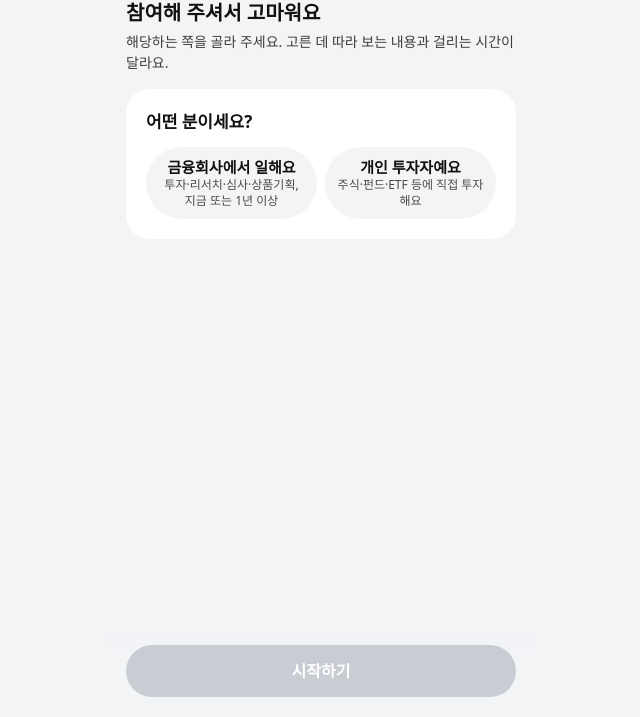
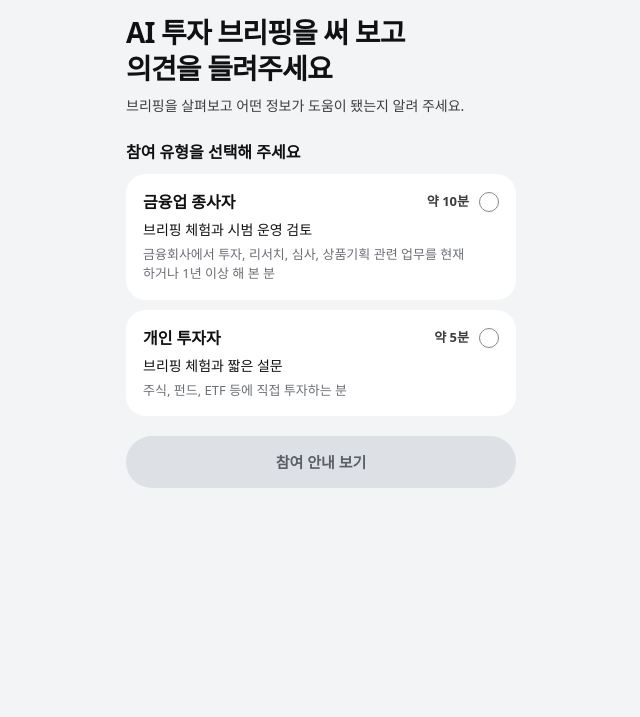
Before and after one commit to daisy2o/brief-user-study, a plain HTML site: page index.html in a window 1280 px wide. Shown: the part 83-800 px from the top of the page, without its empty margins (319-959 px from the left). Drawn offline with Linux system fonts and the light colour scheme.

Commit message:
브리핑 참여 유형 선택 화면 개선

```diff
--- a/index.html
+++ b/index.html
@@ -178,42 +178,70 @@ textarea{width:100%;min-height:84px;border:0;background:var(--surface);border-ra
 .fold2 .cnt{margin-left:6px}
 .top+.sub{margin-bottom:4px}
 .stepbar{display:grid;grid-template-columns:repeat(3,1fr);gap:8px;margin-top:16px}.stepbar div{background:var(--panel);border-radius:16px;padding:10px 8px;font-size:13px;font-weight:600;color:var(--ink);text-align:center}.stepbar b{display:block;font-size:12px;color:var(--mute);font-weight:600}
+.entry{max-width:430px;min-height:100vh;min-height:100svh;margin:0 auto;padding:0 20px calc(24px + env(safe-area-inset-bottom))}
+.entry .brand{margin-top:20px;font-size:18px}
+.entry-head{margin:20px 0 24px}
+.entry-head h1{color:var(--ink);font-size:clamp(24px,6.5vw,28px);line-height:1.3;letter-spacing:-.03em;word-break:keep-all}
+.entry-head p{margin-top:8px;color:var(--body);font-size:14px;word-break:keep-all}
+.entry-label{margin:0 0 10px;font-size:16px}
+.entry-options,.entry-resume{display:grid;gap:10px}
+.entry-option{display:grid;grid-template-columns:minmax(0,1fr) auto 20px;gap:5px 10px;align-items:center;width:100%;padding:15px 16px;background:var(--panel);border:1px solid transparent;border-radius:20px;text-align:left}
+.entry-option[aria-pressed="true"]{border-color:#839B29;background:var(--tint)}
+.entry-option:focus-visible,.entry-action:focus-visible{outline:2px solid var(--ink);outline-offset:3px}
+.entry-option-name{color:var(--ink);font-size:16px;font-weight:700;word-break:keep-all}
+.entry-option-time{color:var(--body);font-size:13px;font-weight:600;white-space:nowrap}
+.entry-option-check{display:grid;place-items:center;width:20px;height:20px;border:1px solid #848992;border-radius:50%;color:transparent;font-size:13px;font-weight:800;line-height:1}
+.entry-option[aria-pressed="true"] .entry-option-check{border-color:var(--ink);background:var(--ink);color:#fff}
+.entry-option-task,.entry-option-criteria{grid-column:1/-1;word-break:keep-all}
+.entry-option-task{color:var(--ink);font-size:14px}
+.entry-option-criteria{color:var(--mute);font-size:13px}
+.entry-action{width:100%;min-height:52px}
+.entry-action.pri[disabled]{background:#DDE0E5;color:#5B6068}
+.entry-footer{margin-top:20px}
+.entry-error{margin:0 0 10px;color:#B42318}
+.entry .test-note{color:#B42318;font-weight:700}
 </style>
 </head>
 <body>
-<div class="app" id="app"></div>
+<main class="entry" id="app"></main>
 <script>
 const SUBMIT_URL='https://script.google.com/macros/s/AKfycbzN1F7-0oamiwVFQXjuDtPf-lUZ1IfBDL0n0wCGupwHCcjiK7JuKJv7OLIwfApjHRBqZA/exec';
 const Q=new URLSearchParams(location.search), TEST=Q.get('test')==='1';
-const $=document.getElementById('app'); let g=null, len=null, busy=false, err='';
+const $=document.getElementById('app'); let g=null, busy=false, err='';
 const KEY='mb_claim_'+(TEST?'test':'live');
 const go=(c,only)=>{ const q=new URLSearchParams({p:c}); if(only) q.set('only','a'); if(TEST) q.set('test','1'); location.replace('study.html?'+q.toString()); };
 /* 하던 참여가 있으면 바로 넘기지 않고 '이어서 하기 / 처음부터 다시 고르기'를 보인다(11/24 회의 — 모드를 바꿀 수 있게) */
 let saved=null; try{ const s=JSON.parse(localStorage.getItem(KEY)||'null'); if(s&&s.code&&!Q.get('reset')) saved=s; }catch(e){}
-const opt=(k,v,label,sub)=>`<button class="cap sec ${ (k==='g'?g:len)===v?'sel':''}" data-k="${k}" data-v="${v}" style="height:auto;min-height:56px;flex-direction:column;white-space:normal;padding:10px 12px;line-height:1.35">${label}${sub?`<small style="font-weight:500;font-size:12px;opacity:.75">${sub}</small>`:''}</button>`;
+const participationOptions=[
+  {group:'E', label:'금융업 종사자', time:'약 10분', task:'브리핑 체험과 시범 운영 검토', criteria:'금융회사에서 투자, 리서치, 심사, 상품기획 관련 업무를 현재 하거나 1년 이상 해 본 분'},
+  {group:'G', label:'개인 투자자', time:'약 5분', task:'브리핑 체험과 짧은 설문', criteria:'주식, 펀드, ETF 등에 직접 투자하는 분'}
+];
+const notices=()=>`${TEST?'<div class="note test-note">테스트 모드 · 이 응답은 정식 결과에 들어가지 않아요</div>':''}
+  <div class="note">연구용 화면 · 투자 조언 아님</div><div class="brand">모닝브리프</div>`;
+const option=({group,label,time,task,criteria})=>`<button type="button" class="entry-option" data-k="g" data-v="${group}" aria-pressed="${g===group}" ${busy?'disabled':''}>
+  <span class="entry-option-name">${label}</span><span class="entry-option-time">${time}</span><span class="entry-option-check" aria-hidden="true">✓</span>
+  <span class="entry-option-task">${task}</span><span class="entry-option-criteria">${criteria}</span>
+  </button>`;
 function render(){
-  if(saved){ const who=saved.code[0]==='E'?'금융회사 종사자':'개인 투자자';
-    $.innerHTML=(TEST?`<div class="note" style="color:#B42318;font-weight:700">테스트 모드 · 이 응답은 정식 결과에 들어가지 않아요</div>`:'')+
-    `<div class="note">연구용 화면 · 투자 조언 아님</div><div class="h1" style="margin-top:24px">하던 참여가 있어요</div>
-    <div class="lead">${who}로 시작했어요. 이어서 하거나, 처음부터 다시 고를 수 있어요.</div>
-    <div class="panel pad" style="margin-top:12px"><div class="two"><button class="cap pri" data-act="resume" style="height:52px">이어서 하기</button><button class="cap sec" data-act="restart" style="height:52px">처음부터 다시 고르기</button></div></div>`;
+  if(saved){ const who=saved.code[0]==='E'?'금융업 종사자':'개인 투자자';
+    $.innerHTML=notices()+`<div class="entry-head"><h1>이어서 참여할까요?</h1><p>이전에 ${who}로 시작했어요.</p></div>
+    <div class="entry-resume"><button type="button" class="cap pri entry-action" data-act="resume">이어서 하기</button>
+    <button type="button" class="cap sec entry-action" data-act="restart">참여 유형 다시 고르기</button></div>`;
     return; }
-  const ready=g==='G'||g==='E';
-  $.innerHTML=(TEST?`<div class="note" style="color:#B42318;font-weight:700">테스트 모드 · 이 응답은 정식 결과에 들어가지 않아요</div>`:'')+
-  `<div class="note">연구용 화면 · 투자 조언 아님</div>
-  <div class="h1" style="margin-top:24px">AI 투자 브리핑 연구에<br>참여해 주셔서 고마워요</div>
-  <div class="lead">해당하는 쪽을 골라 주세요. 고른 데 따라 보는 내용과 걸리는 시간이 달라요.</div>
-  <div class="panel pad" style="margin-top:12px"><div class="q" style="margin-bottom:12px">어떤 분이세요?</div>
-   <div class="two">${opt('g','E','금융회사에서 일해요','투자·리서치·심사·상품기획, 지금 또는 1년 이상')}${opt('g','G','개인 투자자예요','주식·펀드·ETF 등에 직접 투자해요')}</div></div>`+
-  (g?`<div class="lead" style="margin-top:12px">${g==='E'?'약 10분 걸려요 · 브리핑 하나를 보고, 검토 요청 하나에 의견을 남겨요':'약 5분 걸려요 · 브리핑 하나를 보고 짧게 답해요'}</div>`:'')+
-  (err?`<div class="lead" style="color:#B42318;margin-top:12px">${err}</div>`:'')+
-  `<div class="sticky"><button class="cap pri" data-act="start" ${ready&&!busy?'':'disabled'}>${busy?'준비하는 중…':'시작하기'}</button></div>`;
+  const ready=participationOptions.some(({group})=>g===group);
+  $.innerHTML=notices()+`
+  <div class="entry-head"><h1>AI 투자 브리핑을 써 보고<br>의견을 들려주세요</h1><p>브리핑을 살펴보고 어떤 정보가 도움이 됐는지 알려 주세요.</p></div>
+  <h2 class="entry-label" id="participation-label">참여 유형을 선택해 주세요</h2>
+  <div class="entry-options" role="group" aria-labelledby="participation-label">${participationOptions.map(option).join('')}</div>
+  <div class="entry-footer">
+    ${err?`<p class="entry-error" role="alert">${err}</p>`:''}
+    <button type="button" class="cap pri entry-action" data-act="start" ${ready&&!busy?'':'disabled'}>${busy?'준비하는 중…':'참여 안내 보기'}</button>
+  </div>`;
 }
 $.addEventListener('click',async e=>{ const b=e.target.closest('button'); if(!b||b.disabled) return;
   if(b.dataset.act==='resume'){ return go(saved.code,saved.only); }
-  if(b.dataset.act==='restart'){ try{localStorage.removeItem(KEY);}catch(x){} saved=null; g=null; len=null; return render(); }
-  if(b.dataset.k==='g'){ g=b.dataset.v; if(g==='G') len=null; err=''; return render(); }
-  if(b.dataset.k==='len'){ len=b.dataset.v; err=''; return render(); }
+  if(b.dataset.act==='restart'){ try{localStorage.removeItem(KEY);}catch(x){} saved=null; g=null; return render(); }
+  if(b.dataset.k==='g'){ g=b.dataset.v; err=''; render(); $.querySelector('[data-v="'+g+'"]').focus({preventScroll:true}); return; }
   if(b.dataset.act==='start'){ busy=true; err=''; render();
     try{ const r=await fetch(SUBMIT_URL+'?claim='+g+(TEST?'&test=1':'')); const j=await r.json();
       if(!j||!j.ok||!j.code) throw new Error((j&&j.error)||'bad');
```
